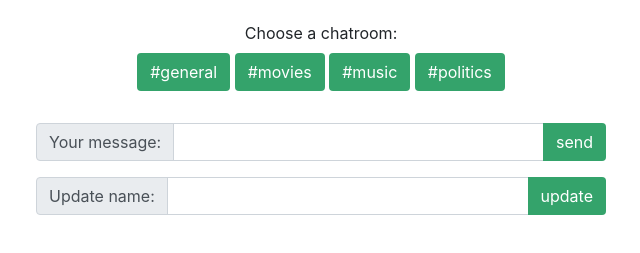
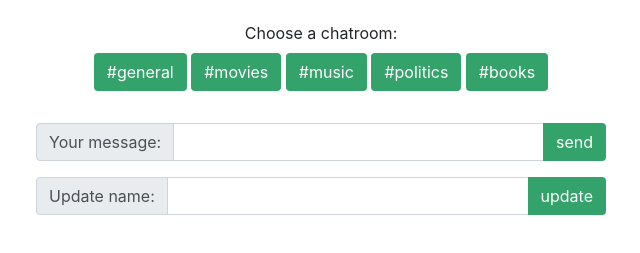
Before and after one commit to thomruns/multi-chat, a plain HTML site: page index.html in a window 1280 px wide. Shown: the part 75-328 px from the top of the page, without its empty margins (319-959 px from the left). Drawn offline with nearby package versions, Linux system fonts and the light colour scheme; no server answers.

Commit message:
Test add a new chatroom

```diff
--- a/index.html
+++ b/index.html
@@ -19,6 +19,7 @@
       <button class="btn" id="movies">#movies</button>
       <button class="btn" id="music">#music</button>
       <button class="btn" id="politics">#politics</button>
+      <button class="btn" id="books">#books</button>
     </div>
     <!-- chat list / window -->
     <div class="chat-window">
```
